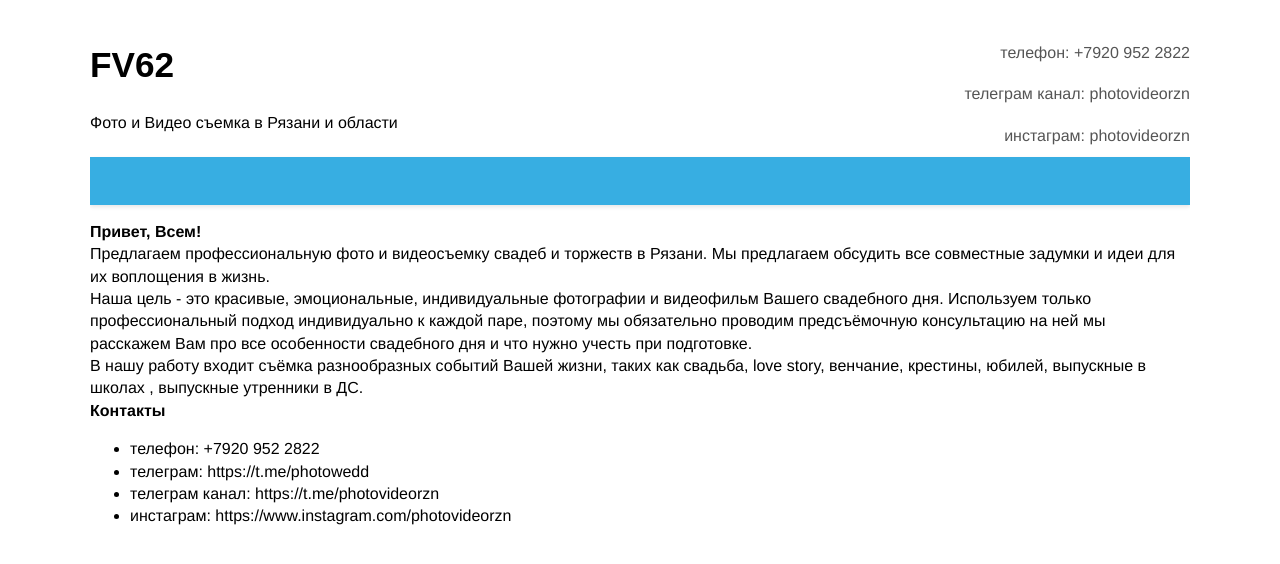
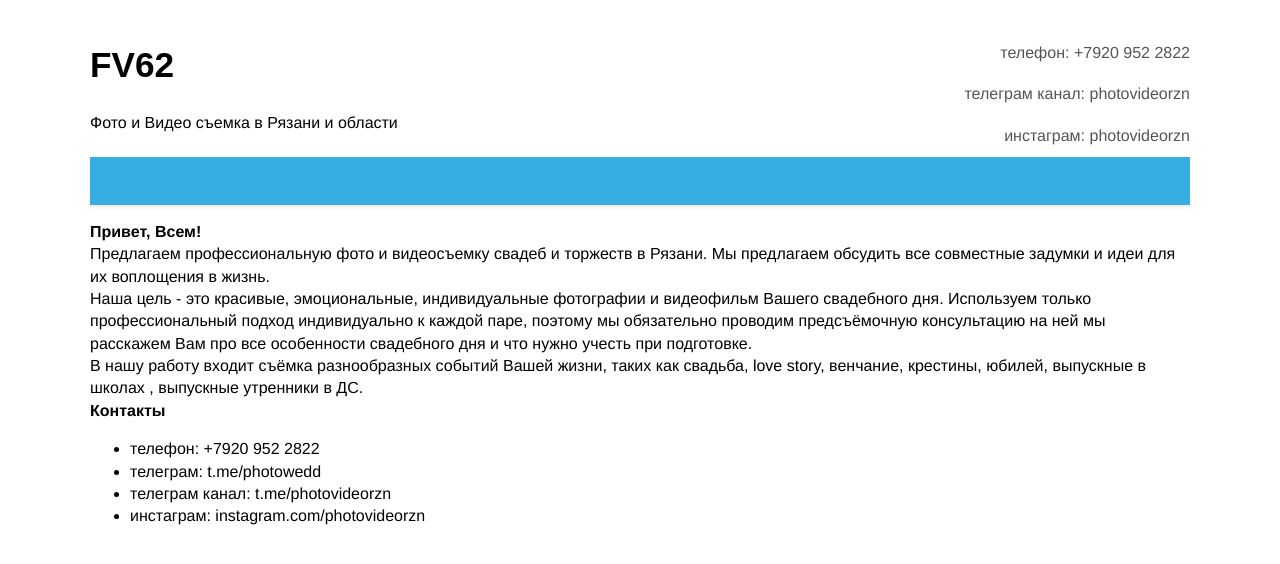
Before and after one commit to fv62/fv62.github.io, a Jekyll site: the page built from index.md, in a window 1280 px wide. Shown: the top 564 px of the page. Built offline with Jekyll 4.4.1, drawn with Linux system fonts in a browser that asks for light colours; part of the change alters nothing that is shown.

Commit message:
Update index.md

```diff
--- a/index.md
+++ b/index.md
@@ -11,6 +11,6 @@
 
 **Контакты**
 - телефон: +7920 952 2822
-- телеграм: https://t.me/photowedd
-- телеграм канал: https://t.me/photovideorzn
-- инстаграм: https://www.instagram.com/photovideorzn
+- телеграм: [t.me/photowedd](https://t.me/photowedd)
+- телеграм канал: [t.me/photovideorzn](https://t.me/photovideorzn)
+- инстаграм: [instagram.com/photovideorzn](https://www.instagram.com/photovideorzn)
```
